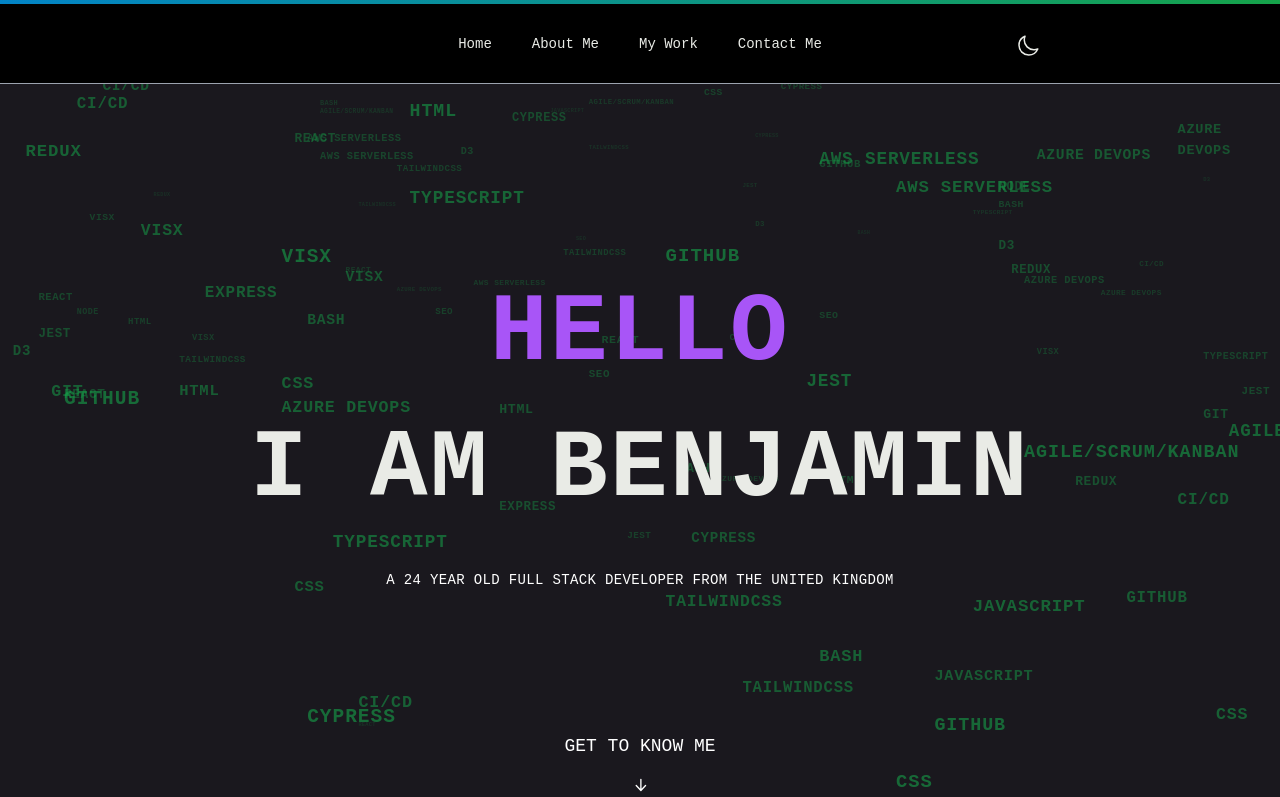
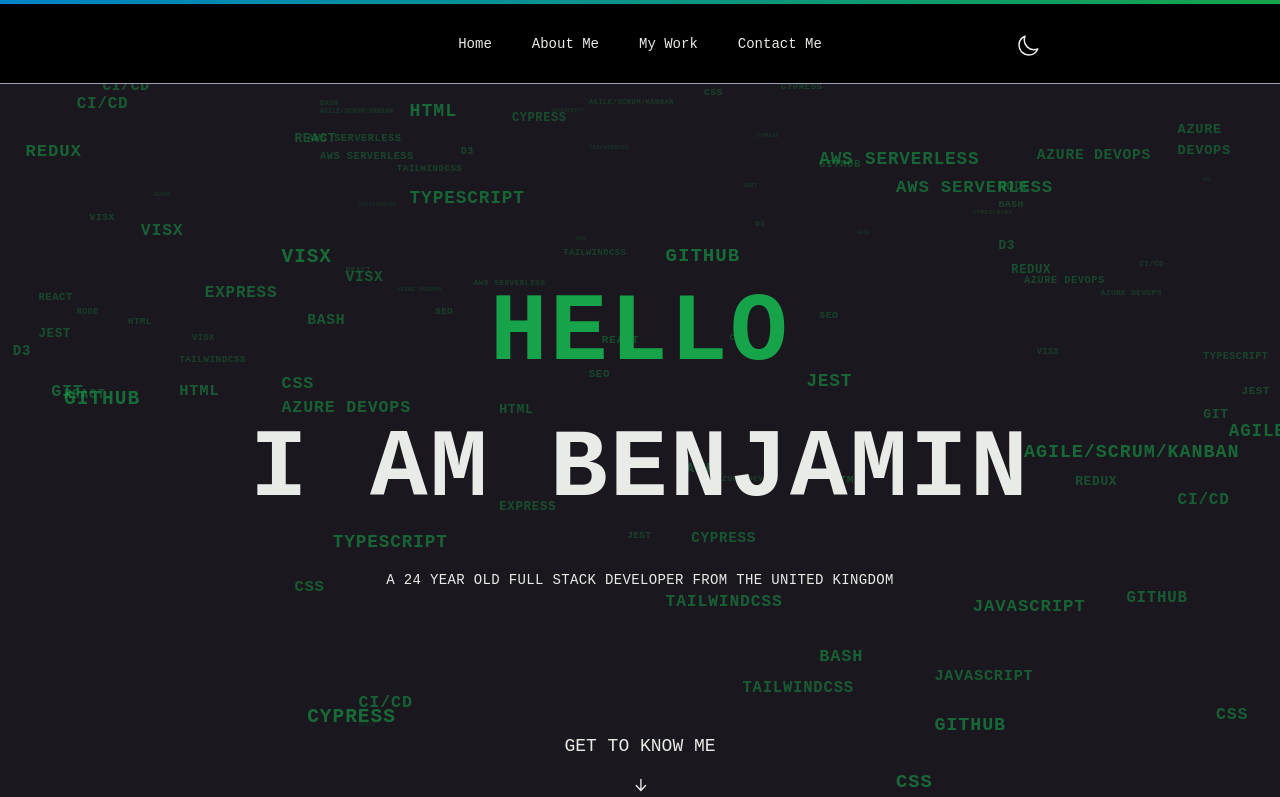
Before and after one commit to norvalbv/portfolio, a React (Vite) app: page / in a window 1280 px wide. Shown: the top 797 px of the page. Built offline with nearby package versions, Linux system fonts and the light colour scheme; a web font is replaced by a local one.

Commit message:
add scrolltotop hook

```diff
--- a/src/App.tsx
+++ b/src/App.tsx
@@ -3,9 +3,11 @@ import Portfolio from 'pages/Portfolio';
 import './styles/index.css';
 import useTheme from 'hooks/useTheme';
 import classNames from 'utils/classNames';
+import useScrollToTop from 'hooks/useScrollToTop';
 
 const App = (): ReactElement => {
   const { isDarkMode } = useTheme();
+  useScrollToTop();
   return (
     <div className={classNames('relative', isDarkMode ? 'dark' : '')}>
       <Portfolio />;
--- a/src/components/Hero/index.tsx
+++ b/src/components/Hero/index.tsx
@@ -21,7 +21,7 @@ const Hero = (): ReactElement => {
           {heading.split('').map((item, i) => (
             <span
               className={classNames(
-                'mb-10 inline-block text-purple-500',
+                'mb-10 inline-block text-accent-main',
                 `hover:${textClasses[Math.floor(Math.random() * textClasses.length)]}`
               )}
               key={i}
@@ -39,11 +39,11 @@ const Hero = (): ReactElement => {
             </span>
           ))}
         </h1>
-        <h2 className="text-sm leading-7 tracking-wide text-white">
+        <h2 className="text-sm leading-7 tracking-wide">
           A 24 year old Full Stack Developer from the United Kingdom
         </h2>
       </div>
-      <div className="absolute inset-x-0 bottom-2 flex flex-col items-center gap-1 text-xs text-white hover:underline">
+      <div className="absolute inset-x-0 bottom-2 flex flex-col items-center gap-1 text-xs hover:underline">
         <p className="relative animate-bounce text-lg">Get to know me</p>
         <DownArrowIcon />
       </div>
--- /dev/null
+++ b/src/hooks/useScrollToTop.ts
@@ -0,0 +1,17 @@
+import { useEffect } from 'react';
+
+const useScrollToTop = (): void => {
+  useEffect(() => {
+    /*
+
+    setTimeout to make sure this run after components have rendered.
+    This will help fixing bugs for some views where scroll to top not working properly.
+
+    */
+    setTimeout(() => {
+      window.scrollTo({ top: 0, behavior: 'smooth' });
+    }, 0);
+  }, []);
+};
+
+export default useScrollToTop;
```
